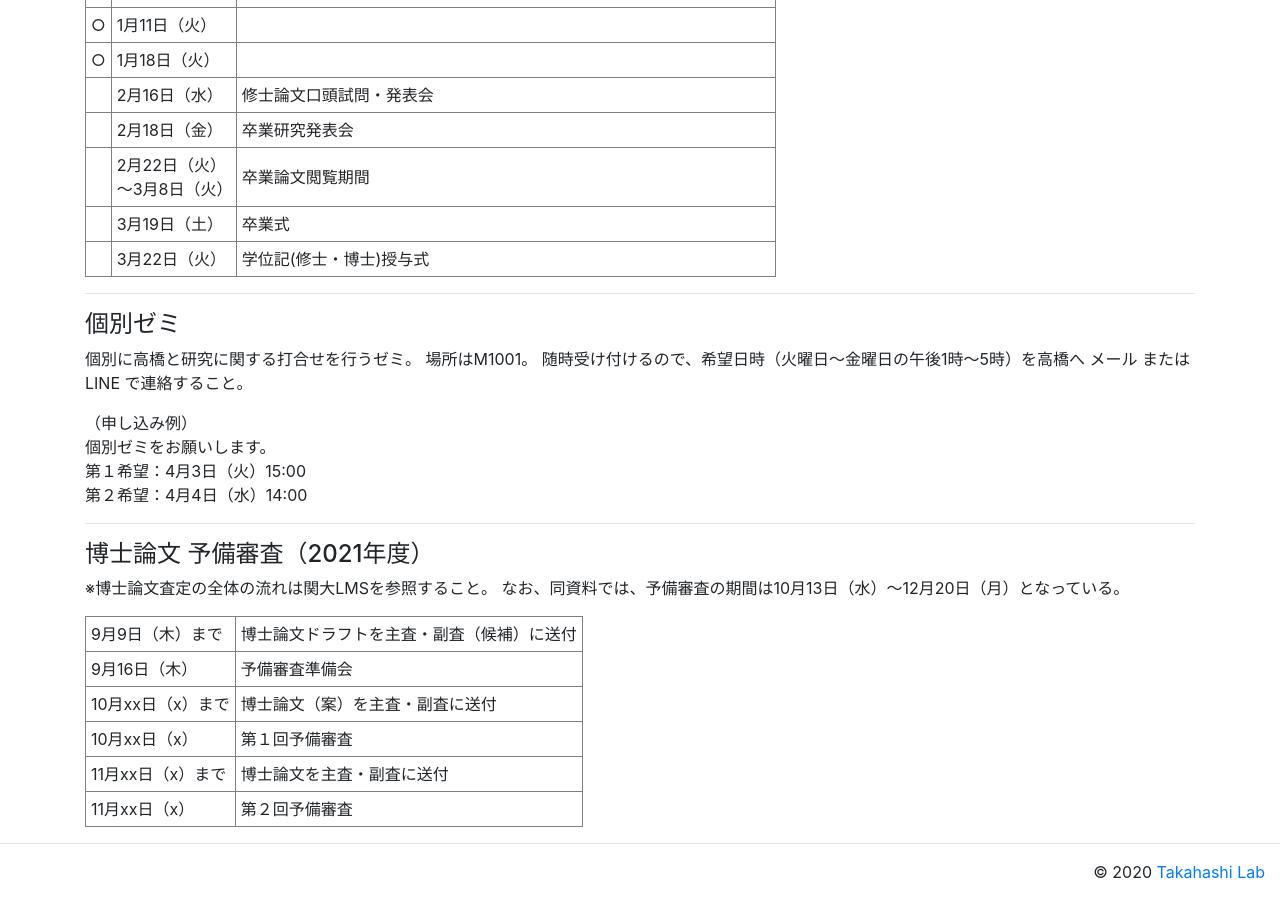
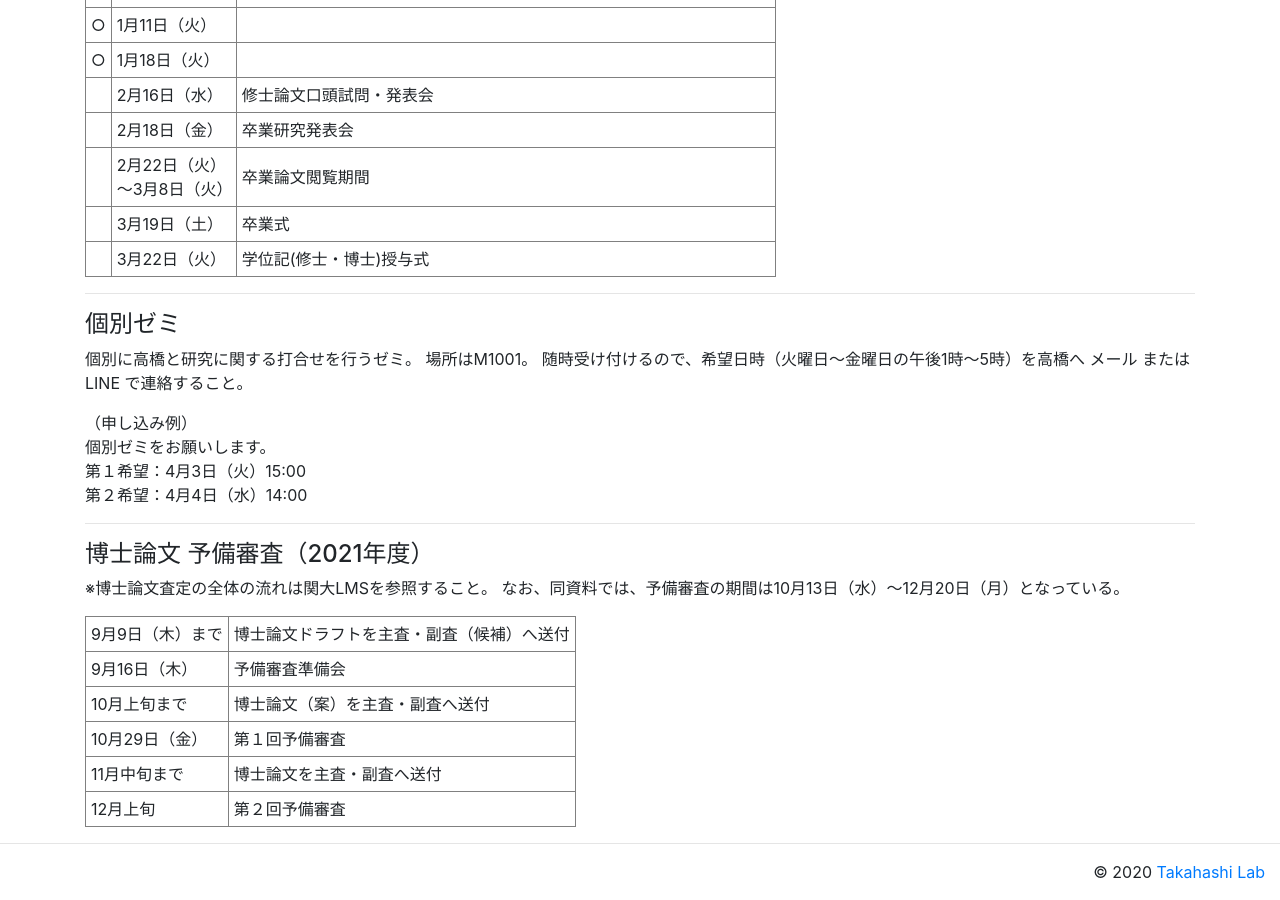
Before and after one commit to tkhslab/tkhslab.github.io, a Jekyll site: the page built from forstudents.md, in a window 1280 px wide and 900 px high, scrolled down 3166 px. Built offline with Jekyll 4.4.1, drawn with Linux system fonts in a browser that asks for light colours; nearby versions of some CDN libraries.

Commit message:
revise pre-exam of PhD

```diff
--- a/forstudents.md
+++ b/forstudents.md
@@ -268,22 +268,22 @@ title: For students
 <table border="1" cellpadding="5">
 <tbody>
 <tr>
-<td>9月9日（木）まで</td><td>博士論文ドラフトを主査・副査（候補）に送付</td>
+<td>9月9日（木）まで</td><td>博士論文ドラフトを主査・副査（候補）へ送付</td>
 </tr>
 <tr>
 <td>9月16日（木）</td><td>予備審査準備会</td>
 </tr>
 <tr>
-<td>10月xx日（x）まで</td><td>博士論文（案）を主査・副査に送付</td>
+<td>10月上旬まで</td><td>博士論文（案）を主査・副査へ送付</td>
 </tr>
 <tr>
-<td>10月xx日（x）</td><td>第１回予備審査</td>
+<td>10月29日（金）</td><td>第１回予備審査</td>
 </tr>
 <tr>
-<td>11月xx日（x）まで</td><td>博士論文を主査・副査に送付</td>
+<td>11月中旬まで</td><td>博士論文を主査・副査へ送付</td>
 </tr>
 <tr>
-<td>11月xx日（x）</td><td>第２回予備審査</td>
+<td>12月上旬</td><td>第２回予備審査</td>
 </tr>
 </tbody>
 </table>
```
